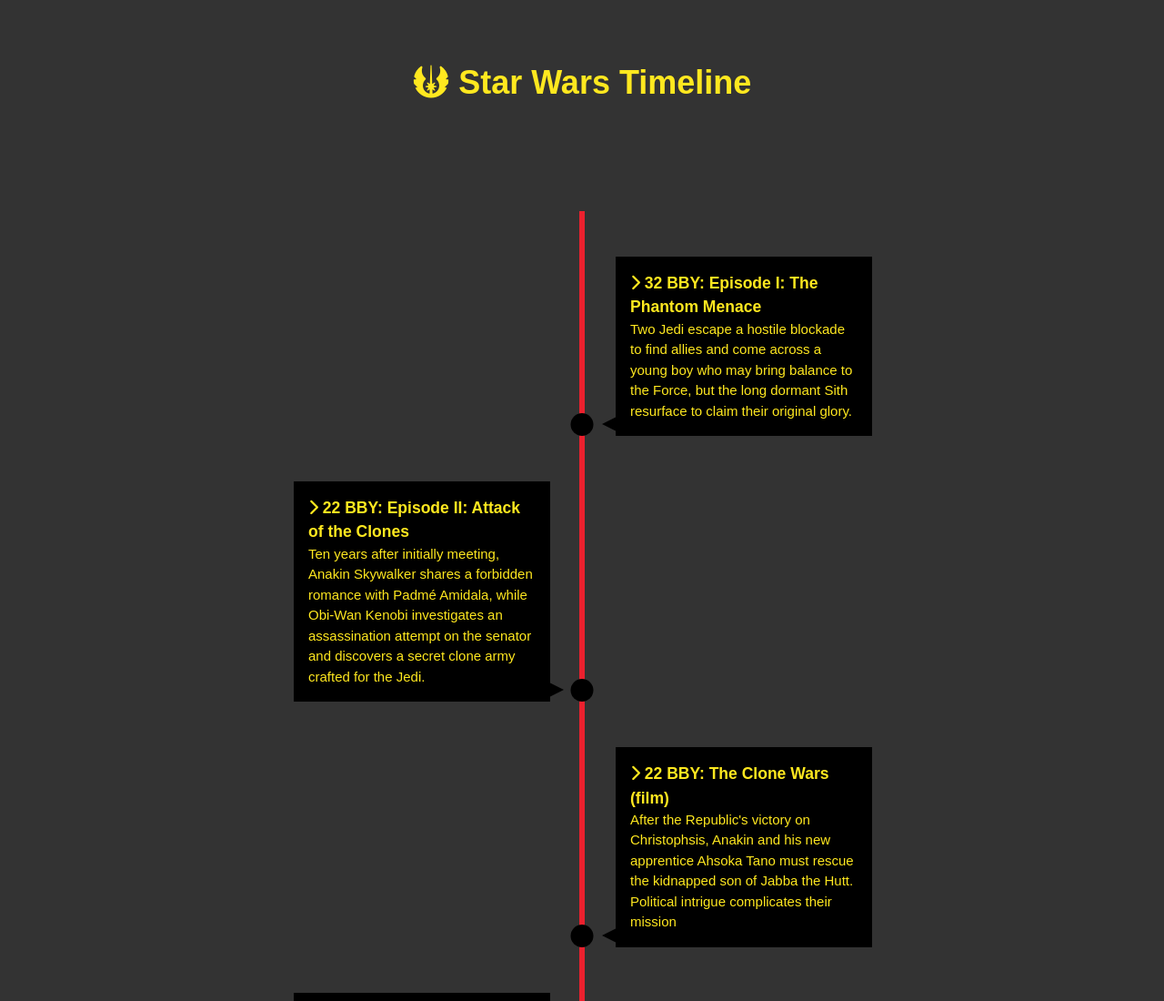
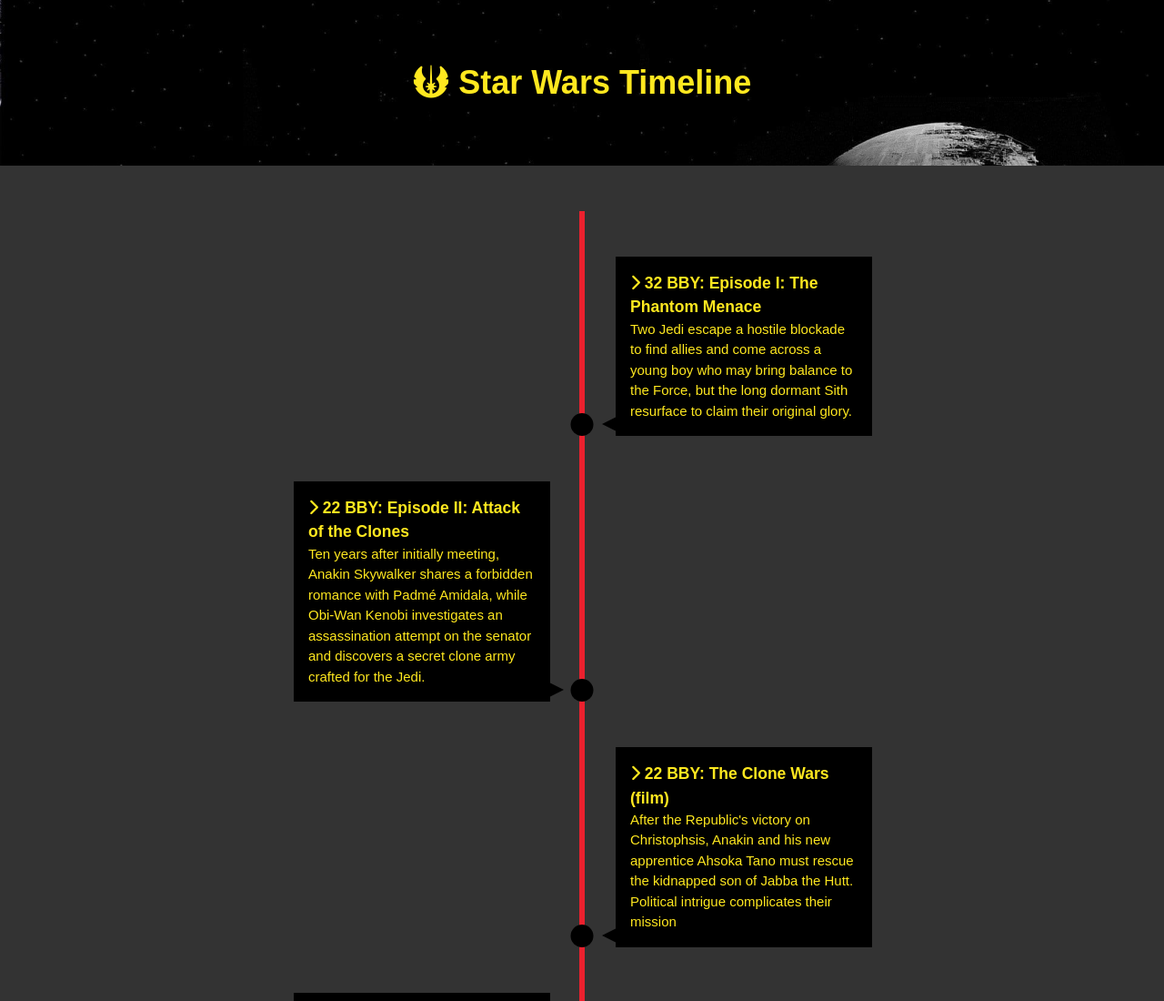
Before and after one commit to hdolci/starwarstimeline, a plain HTML site: page index.html in a window 1280 px wide. Shown: the top 1100 px of the page at 91% size. Drawn offline with Linux system fonts and the light colour scheme; the site is published under a folder, as on GitHub Pages, so addresses that start at the root find nothing.

Commit message:
corrected link to img

```diff
--- a/css/style.css
+++ b/css/style.css
@@ -25,7 +25,7 @@
 .main-header {
     background: var(--secondary-color);
     padding: 6.4rem 0;
-    background: url(/img/stars.jpg);
+    background: url(../img/stars.jpg);
     background-size: cover;
     background-repeat: no-repeat;
 }
```
